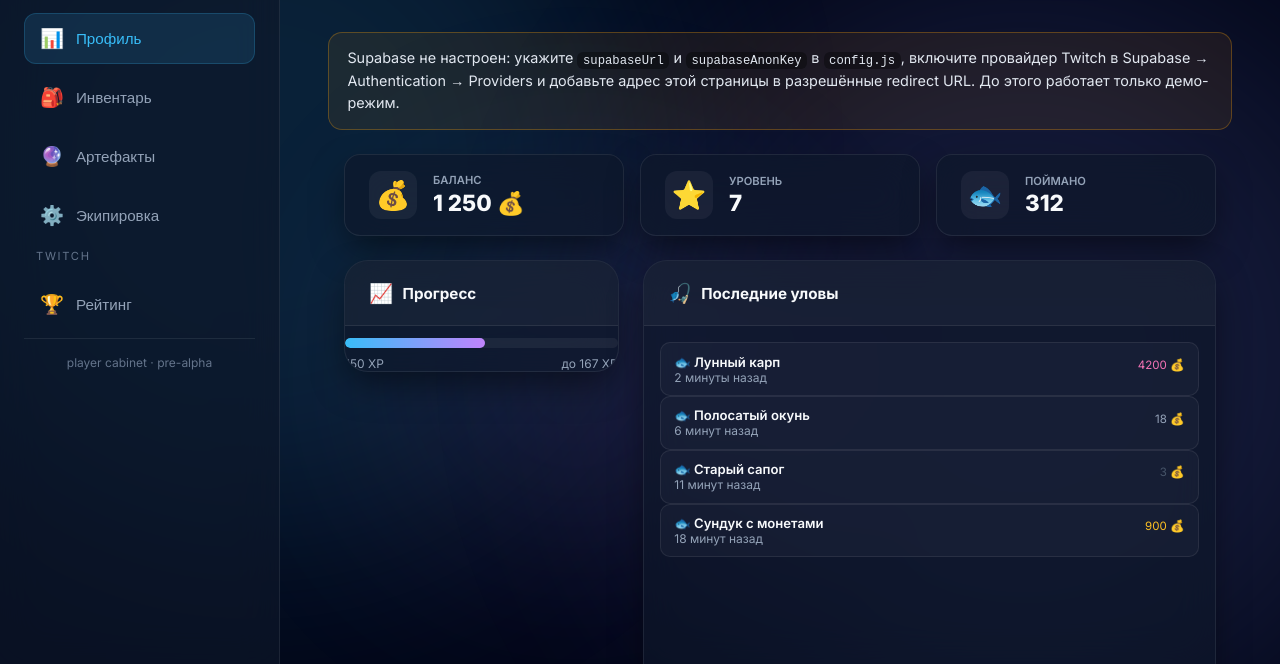
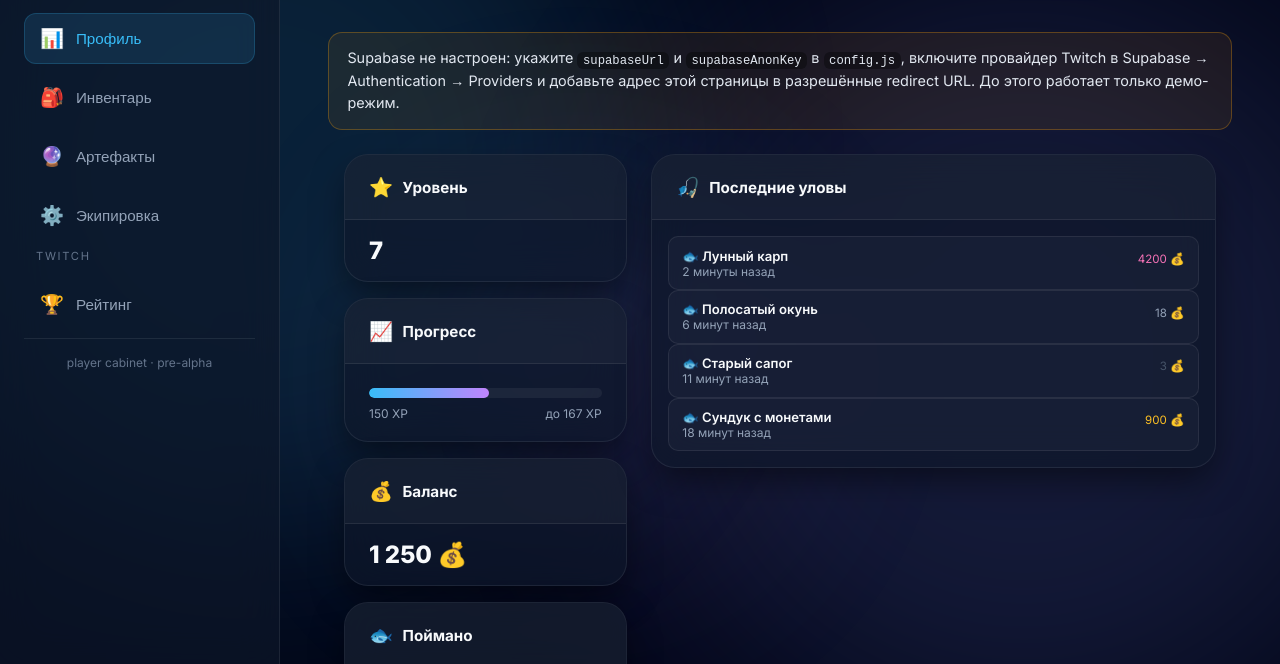
Before and after one commit to DyadyaPog/fishbot-web, a plain HTML site: page index.html in a window 1280 px wide. Both pictures are taken after a click on the button "Демо-режим". Shown: the part 136-800 px from the top of the page. Drawn offline with nearby package versions, Linux system fonts and the light colour scheme.

Commit message:
Переработать профиль и карточки снаряжения

```diff
--- a/assets/app.js
+++ b/assets/app.js
@@ -626,7 +626,8 @@
                     </div>
                     ${item.quantity > 1 ? `<div class="inv-qty">×${Number(item.quantity)}</div>` : ''}
                 </div>
-                ${item.item_type === 'FISH' && item.meta
+                ${item.is_equipped ? '<div class="inv-equipped-badge">надето</div>' : ''}
+                ${(item.item_type === 'FISH' || (ITEM_TYPES[item.item_type] && ITEM_TYPES[item.item_type].equippable)) && item.meta
                     ? item.meta.split(' · ').filter(Boolean).map((part) => `<div class="inv-info-block">${esc(part)}</div>`).join('')
                     : `<div class="inv-meta">${esc(item.meta || '')}</div>`}
                 ${item.description ? `<div class="inv-description">${esc('📝 ' + item.description)}</div>` : ''}
@@ -635,7 +636,6 @@
                 <div class="inv-actions">
                     ${action}
                     ${secondary}
-                    ${item.is_equipped ? '<span class="inv-meta">надето</span>' : ''}
                 </div>
             </div>
         `;
--- a/assets/style.css
+++ b/assets/style.css
@@ -292,9 +292,27 @@ body {
 
 .dashboard-layout {
     display: grid;
-    grid-template-columns: repeat(3, 1fr);
+    grid-template-columns: 1fr 2fr;
     gap: 1.5rem;
-    height: 550px;
+    height: auto;
+    align-items: start;
+}
+
+.profile-side {
+    display: flex;
+    flex-direction: column;
+    gap: 1rem;
+}
+
+.profile-frame-value {
+    font-size: 1.5rem;
+    font-weight: 800;
+    padding: 1rem 1.5rem;
+    color: var(--text-main);
+}
+
+.profile-frame-body {
+    padding: 0.75rem 1.5rem 1.25rem;
 }
 .dashboard-panel {
     background: var(--bg-glass);
@@ -1464,6 +1482,17 @@ td { padding: 1rem 1.25rem; border-bottom: 1px solid var(--glass-border); font-s
     color: var(--text-muted);
 }
 
+.inv-equipped-badge {
+    padding: 0.4rem 0.75rem;
+    border-radius: 10px;
+    background: rgba(56, 189, 248, 0.12);
+    border: 1px solid rgba(56, 189, 248, 0.3);
+    color: var(--accent-primary);
+    text-align: center;
+    font-size: 0.82rem;
+    font-weight: 700;
+}
+
 .inv-effects {
     display: flex;
     flex-wrap: wrap;
--- a/index.html
+++ b/index.html
@@ -86,43 +86,44 @@
 
         <!-- ПРОФИЛЬ -->
         <section id="profile" class="tab-content">
-            <div class="stats-grid">
-                <div class="stat-card animate-up">
-                    <div class="stat-card-icon">💰</div>
-                    <div>
-                        <div class="stat-label">Баланс</div>
-                        <div class="stat-value" id="stat-balance">0</div>
+            <div class="dashboard-layout profile-layout">
+                <div class="profile-side">
+                    <div class="dashboard-panel animate-up">
+                        <div class="panel-header">
+                            <div class="panel-title"><span class="panel-icon">⭐</span> Уровень</div>
                         </div>
-                </div>
-                <div class="stat-card animate-up" style="animation-delay: 0.1s;">
-                    <div class="stat-card-icon">⭐</div>
-                    <div>
-                        <div class="stat-label">Уровень</div>
-                        <div class="stat-value" id="stat-level">1</div>
-                    </div>
-                </div>
-                <div class="stat-card animate-up" style="animation-delay: 0.2s;">
-                    <div class="stat-card-icon">🐟</div>
-                    <div>
-                        <div class="stat-label">Поймано</div>
-                        <div class="stat-value" id="stat-fish">0</div>
-                    </div>
-                </div>
+                        <div class="profile-frame-value" id="stat-level">1</div>
                     </div>
 
-            <div class="dashboard-layout">
-                <div class="dashboard-panel animate-up" style="height: auto; align-self: start; max-width: 360px;">
+                    <div class="dashboard-panel animate-up">
                         <div class="panel-header">
                             <div class="panel-title"><span class="panel-icon">📈</span> Прогресс</div>
                         </div>
+                        <div class="profile-frame-body">
                             <div class="xp-track"><div class="xp-fill" id="xp-fill" style="width: 0%"></div></div>
                             <div class="xp-caption">
                                 <span id="xp-current">0 XP</span>
                                 <span id="xp-next">до следующего уровня</span>
                             </div>
                         </div>
+                    </div>
 
-                <div class="dashboard-panel animate-up" style="grid-column: span 2;">
+                    <div class="dashboard-panel animate-up">
+                        <div class="panel-header">
+                            <div class="panel-title"><span class="panel-icon">💰</span> Баланс</div>
+                        </div>
+                        <div class="profile-frame-value" id="stat-balance">0</div>
+                    </div>
+
+                    <div class="dashboard-panel animate-up">
+                        <div class="panel-header">
+                            <div class="panel-title"><span class="panel-icon">🐟</span> Поймано</div>
+                        </div>
+                        <div class="profile-frame-value" id="stat-fish">0</div>
+                    </div>
+                </div>
+
+                <div class="dashboard-panel animate-up">
                     <div class="panel-header">
                         <div class="panel-title"><span class="panel-icon">🎣</span> Последние уловы</div>
                     </div>
```
Lines whose indentation alone changed are shown as unchanged.
